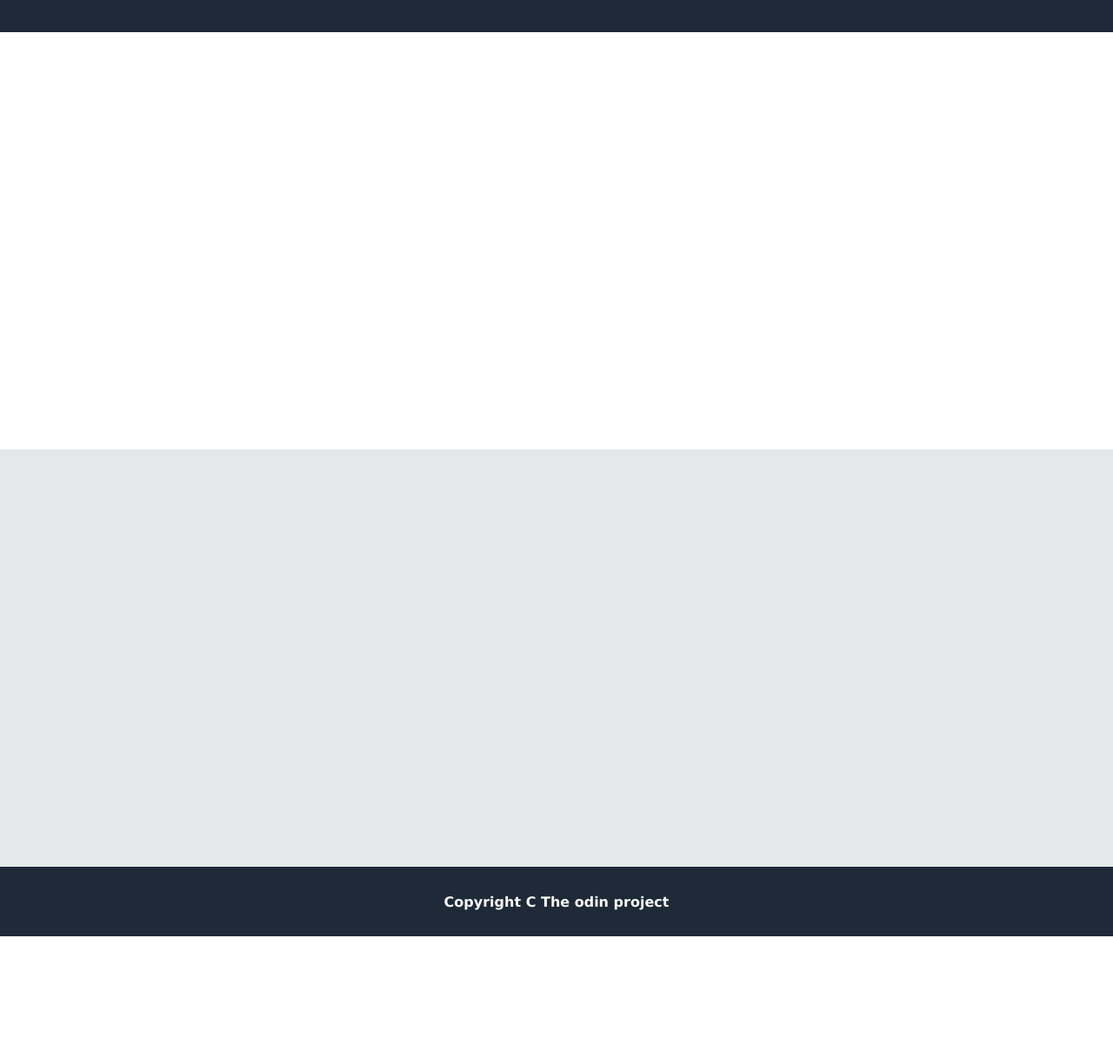
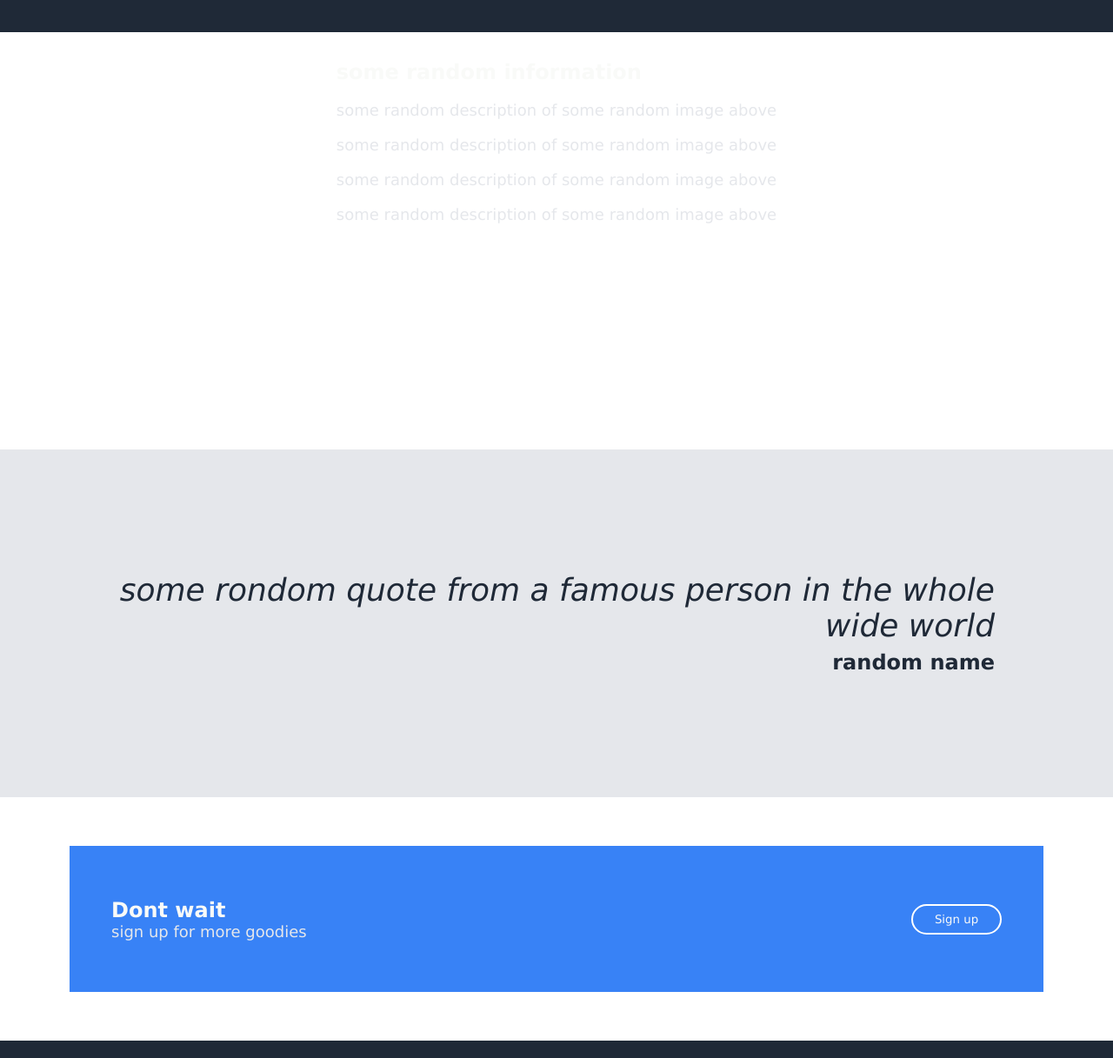
Before and after one commit to Deepesh2023/landing-page, a plain HTML site: page index.html in a window 1280 px wide. Shown: the part 443-1660 px from the top of the page at 87% size. Before the commit the page ends 1520 px from the top, so only its background shows below. Drawn offline with Linux system fonts and the light colour scheme.

Commit message:
added the quote and sign up part

```diff
--- a/index.css
+++ b/index.css
@@ -73,8 +73,7 @@ ul {
 }
 
 .header-content-body-image {
-
-    border: 10px solid rebeccapurple;
+    /* border: 10px solid rebeccapurple; */
     flex: 1;
 }
 
@@ -86,17 +85,66 @@ img {
 
 .contents {
     height: 480px;
+    padding: 32px 48px 40px;
+
+    display: flex;
+    flex-direction: column;
+    align-items: center;
+    justify-content: center;
+    justify-content: space-between;
 }
 
 .quote {
-    height: 480px;
+    height: 400px;
     background-color:#e5e7eb;
+    padding: 48px 72px;
+}
+
+.quote-content {
+    height: 100%;
+    width: 100%;
+    padding: 64px;
+
+    display: flex;
+    flex-direction: column;
+    justify-content: center;
+    align-items: flex-end;
+    gap: 8px;
+}
+
+.quote-content-text
+p {
+    font-size: 36px;
+    font-style: italic;
+    color: #1f2937;
+    text-align: end;
 }
 
 .sign-up {
     height: 320px;
     padding: 32px 48px;
 
+}
+
+.signup {
+    height: 280px;
+    padding: 56px 80px;
+}
+
+.signup-contents {
+    height: 100%;
+    width: 100%;
+    background-color: #3882f6;
+    padding: 48px;
+}
+
+.signup-contents-content {
+    height: 100%;
+    width: 100%;
+
+    display: flex;
+    justify-content: space-between;
+    align-items: center;
 }
 
 .footer {
--- a/index.html
+++ b/index.html
@@ -44,20 +44,62 @@
 
     <!-- contents -->
     <div class="contents">
-
+        <div class="contents-content">
+            <div class="contents-content-heading">
+                <h2>some random information</h2>
+            </div>
+            <div class="contents-content-photos">
+                <div class="contents-contents-photos-photo">
+                    <div>
+                        <img src="" alt="">
+                    </div>
+                    <p>some random description of some random image above</p>
+                </div>
+                <div class="contents-contents-photos-photo">
+                    <div>
+                        <img src="" alt="">
+                    </div>
+                    <p>some random description of some random image above</p>
+                </div>
+                <div class="contents-contents-photos-photo">
+                    <div>
+                        <img src="" alt="">
+                    </div>
+                    <p>some random description of some random image above</p>
+                </div>
+                <div class="contents-contents-photos-photo">
+                    <div>
+                        <img src="" alt="">
+                    </div>
+                    <p>some random description of some random image above</p>
+                </div>
+            </div>
+        </div>
     </div>
 
     <!-- quote -->
     <div class="quote">
-
+        <div class="quote-content">
+            <div class="quote-content-text">
+                <p>some rondom quote from a famous person in the whole wide world</p>
+            </div>
+            <div class="quote-content-author">
+                <h2 style="color: #1f2937;">random name</h2>
+            </div>
+        </div>
     </div>
 
     <!-- sign-up -->
     <div class="signup">
-        <div class="signup-content">
-
+        <div class="signup-contents">
+            <div class="signup-contents-content">
+                <div class="signup-content-text">
+                    <h2>Dont wait</h2>
+                    <p>sign up for more goodies</p>
+                </div>
+                <button style="border: 2px solid white;">Sign up</button>
+            </div>
         </div>
-
     </div>
 
     <!-- footer -->
```
Also changed, not shown: 3 other files.
